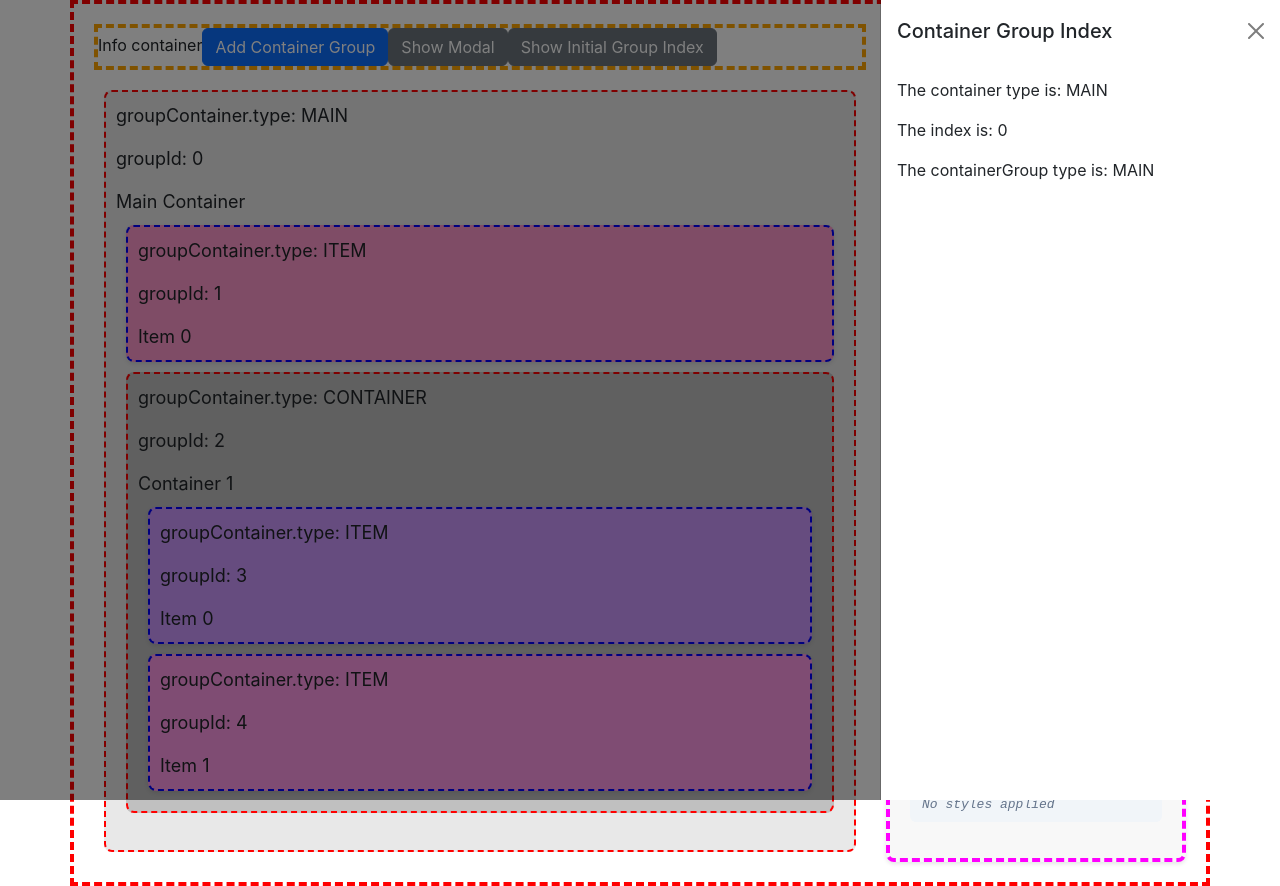
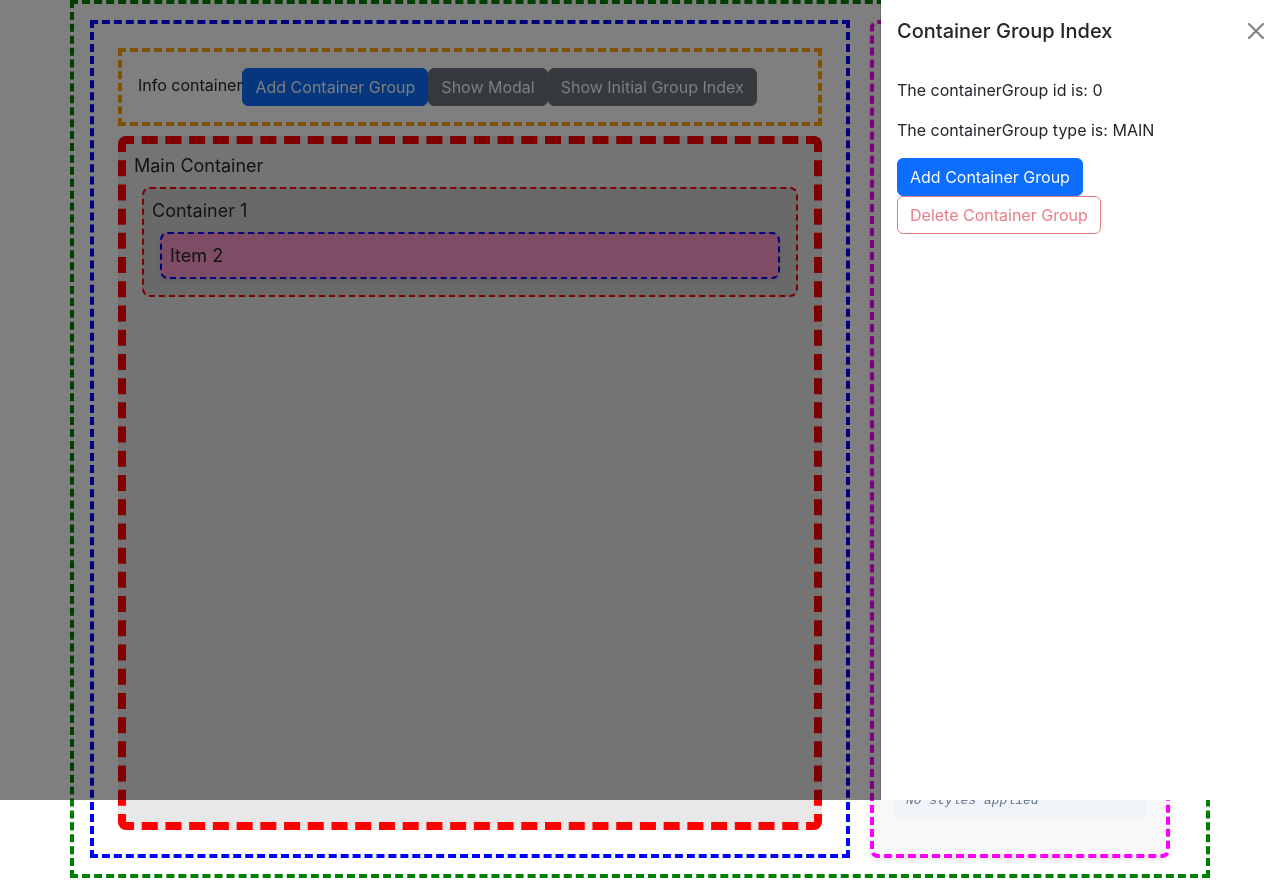
Before and after one commit to C295643/flexbox-playground, a Next.js app: page / in a window 1280 px wide. Both pictures are taken after a click on the button "Show Initial Group Index". Built offline with nearby package versions, Linux system fonts and the light colour scheme.

Commit message:
Create and delete containers dinamically

```diff
--- a/src/app/globals.css
+++ b/src/app/globals.css
@@ -5,8 +5,12 @@
 }
 
 body {
-  font-family: -apple-system, BlinkMacSystemFont, 'Segoe UI', Roboto, Oxygen,
-    Ubuntu, Cantarell, 'Open Sans', 'Helvetica Neue', sans-serif;
+  font-family: -apple-system, BlinkMacSystemFont, "Segoe UI", Roboto, Oxygen,
+    Ubuntu, Cantarell, "Open Sans", "Helvetica Neue", sans-serif;
   min-height: 100vh;
   margin: 0;
 }
+
+.global-container p {
+  margin: 0;
+}
--- a/src/app/page.module.css
+++ b/src/app/page.module.css
@@ -1,10 +1,9 @@
 .mainContainer {
   display: flex;
   min-height: 100vh;
-  padding: 20px;
   gap: 20px;
 
-  border: dashed 8px green;
+  border: dashed 4px green;
 }
 
 .wrapperContainer {
@@ -12,6 +11,11 @@
   display: flex;
   flex-direction: column;
   gap: 10px;
+
+  border: dashed 4px blue;
+}
+.infoContainer {
+  border: dashed 4px orange;
 }
 
 .controls {
--- a/src/app/page.tsx
+++ b/src/app/page.tsx
@@ -1,13 +1,19 @@
 "use client";
 
 import { useEffect, useState } from "react";
-import { StyleDisplay } from "@/components/StyleDisplay";
 import Container from "@/components/Container";
-import { ContainerType } from "@/types/Container";
-import styles from "./page.module.css";
-import { usePrevious } from "@/hooks/usePrevious";
 import CustomModal from "@/components/Modal";
 import CustomOffcanvas from "@/components/Offcanvas";
+import { StyleDisplay } from "@/components/StyleDisplay";
+import { ContainerType } from "@/types/Container";
+import { useNextId } from "@/hooks/useNextId";
+import { usePrevious } from "@/hooks/usePrevious";
+import {
+  findContainerGroupById,
+  addContainerGroupById,
+  deleteContainerGroupById,
+} from "@/utils/containerUtils";
+import styles from "./page.module.css";
 
 export type ContainerDefinition = {
   type: ContainerType;
@@ -26,35 +32,27 @@ export type ContainerGroup = {
 };
 
 export default function Home() {
+  const INITIAL_VALUE = 3;
+  // Custom hook to get the getNextId function
+  const getNextId = useNextId(INITIAL_VALUE);
+
   const [containerStyle, setContainerStyle] = useState("");
   const [item1Style, setItem1Style] = useState("");
   const [item2Style, setItem2Style] = useState("");
   const [item3Style, setItem3Style] = useState("");
 
-  const initialContainerGroup: ContainerGroup = {
+  const [containerGroup, setContainerGroup] = useState<ContainerGroup[]>([{
       id: 0,
       container: { type: ContainerType.MAIN, customStyles: "" },
       control: { type: "control" },
       containers: [
         {
           id: 1,
-        container: { type: ContainerType.ITEM, customStyles: "" },
-        control: { type: "control" },
-        containers: [],
-      },
-      {
-        id: 2,
           container: { type: ContainerType.CONTAINER, customStyles: "" },
           control: { type: "control" },
           containers: [
             {
-            id: 3,
-            container: { type: ContainerType.ITEM, customStyles: "" },
-            control: { type: "control" },
-            containers: [],
-          },
-          {
-            id: 4,
+              id: 2,
               container: { type: ContainerType.ITEM, customStyles: "" },
               control: { type: "control" },
               containers: [],
@@ -62,45 +60,24 @@ export default function Home() {
           ],
         },
       ],
-  };
-
-  const newContainerGroup: ContainerGroup = {
-    id: 5,
-    container: { type: ContainerType.ITEM, customStyles: "" },
-    control: { type: "new control" },
-    containers: [],
-  };
-
-  const [containerGroup, setContainerGroup] = useState([initialContainerGroup]);
-
+    }]);
   const prevContainerGroup = usePrevious(containerGroup);
 
-  const creatComponent = (group: ContainerGroup, index: number) => {
-    console.log("--------------- group: ", group);
-
-    const isContainer = group.container.type === ContainerType.CONTAINER;
-    const isItem = group.container.type === ContainerType.ITEM;
+  const creatContainer = (group: ContainerGroup) => {
     return (
       <Container
-        key={index}
+        key={group.id}
         customStyles={group.container.customStyles}
         groupId={group.id}
         groupContainer={group.container}
+        handleShowOffcanvas={handleShowOffcanvas}
       >
-        {isContainer && `Container ${index}`}
-        {isItem && `Item ${index}`}
-        {group.containers.map((containerGroup, index) =>
-          creatComponent(containerGroup, index)
+        {group.containers.map((containerGroup) =>
+          creatContainer(containerGroup)
         )}
       </Container>
     );
   };
-
-  useEffect(() => {
-    if (containerGroup.length === 1) {
-      console.log("--------------- INITIAL containerGroup: ", containerGroup);
-    }
-  }, []);
 
   useEffect(() => {
     if (prevContainerGroup) {
@@ -116,8 +93,41 @@ export default function Home() {
     }
   }, [containerGroup, prevContainerGroup]);
 
-  const handleAddContainerGroup = () => {
-    setContainerGroup((prev) => [...prev, newContainerGroup]);
+  const handleAddContainerGroup = (groupId: number) => {
+    const newContainerGroup: ContainerGroup = {
+      id: getNextId(),
+      container: { type: ContainerType.ITEM, customStyles: "" },
+      control: { type: "new control" },
+      containers: [],
+    };
+
+    const updatedContainerGroup = addContainerGroupById(
+      containerGroup,
+      groupId,
+      newContainerGroup
+    );
+
+    if (updatedContainerGroup) {
+      setContainerGroup(updatedContainerGroup);
+    } else {
+      console.warn("⚠️ Container group not added");
+      return;
+    }
+  };
+
+  const handleDeleteContainerGroup = (groupId: number) => {
+    const updatedContainerGroup = deleteContainerGroupById(
+      containerGroup,
+      groupId
+    );
+
+    if (updatedContainerGroup) {
+      setContainerGroup(updatedContainerGroup);
+    } else {
+      console.warn("⚠️ Container group not deleted");
+    }
+
+    handleCloseOffcanvas();
   };
 
   const [showModal, setShowModal] = useState(false);
@@ -126,47 +136,37 @@ export default function Home() {
   const handleCloseModal = () => setShowModal(false);
 
   const [showOffcanvas, setShowOffcanvas] = useState(false);
+  const [offcanvasContainerGroup, setOffcanvasContainerGroup] = useState<
+    ContainerGroup | undefined
+  >(undefined);
 
-  const [offcanvasIndex, setOffcanvasIndex] = useState<number | null>(null);
-  const [containerType, setContainerType] = useState<ContainerType | null>(
-    null
-  );
-  const [activeContainerGroup, setActiveContainerGroup] =
-    useState<ContainerGroup | null>(null);
-
-  const handleShowOffcanvas = (
-    index: number,
-    containerType: ContainerType,
-    activeContainerGroup: ContainerGroup
-  ) => {
-    setOffcanvasIndex(index);
-    setContainerType(containerType);
-    setActiveContainerGroup(activeContainerGroup);
+  const handleShowOffcanvas = (index: number) => {
+    const containerGroupFound = findContainerGroupById(containerGroup, index);
+    if (containerGroupFound) {
+      setOffcanvasContainerGroup(containerGroupFound);
       setShowOffcanvas(true);
+    } else {
+      console.warn("⚠️ Container group not found");
+    }
   };
   const handleCloseOffcanvas = () => setShowOffcanvas(false);
 
   return (
-    <main
-      className={`${styles.mainContainer} container`}
-      style={{ border: "dashed 4px red" }}
+    <main className={`${styles.mainContainer} p-3 container`}>
+      <div className={`${styles.wrapperContainer} p-4`}>
+        <div className={`${styles.infoContainer} col-12 p-3`}>
+          Info container
+          <button
+            onClick={() => handleAddContainerGroup(0)}
+            className="btn btn-primary"
           >
-      <div className={`${styles.wrapperContainer}`}>
-        <div
-          className="info-container col-12"
-          style={{ border: "dashed 4px orange" }}
-        >
-          Info container
-          <button onClick={handleAddContainerGroup} className="btn btn-primary">
             Add Container Group
           </button>
           <button onClick={handleShowModal} className="btn btn-secondary">
             Show Modal
           </button>
           <button
-            onClick={() =>
-              handleShowOffcanvas(0, ContainerType.MAIN, initialContainerGroup)
-            }
+            onClick={() => handleShowOffcanvas(0)}
             className="btn btn-secondary"
           >
             Show Initial Group Index
@@ -178,10 +178,11 @@ export default function Home() {
             customStyles={group.container.customStyles}
             groupId={group.id}
             groupContainer={group.container}
+            handleShowOffcanvas={handleShowOffcanvas}
           >
-            Main Container
-            {group.containers.map((group, index) =>
-              creatComponent(group, index)
+            <p>Main Container</p>
+            {group.containers.map((group) =>
+              creatContainer(group)
             )}
           </Container>
         ))}
@@ -243,9 +244,9 @@ export default function Home() {
       <CustomOffcanvas
         show={showOffcanvas}
         handleClose={handleCloseOffcanvas}
-        containerType={containerType} // Pass the index to the offcanvas
-        index={offcanvasIndex} // Pass the index to the offcanvas
-        containerGroup={activeContainerGroup} // Pass the active container group to the offcanvas
+        containerGroup={offcanvasContainerGroup}
+        handleAddContainerGroup={handleAddContainerGroup}
+        handleDeleteContainerGroup={handleDeleteContainerGroup}
       />
     </main>
   );
--- a/src/components/Container.module.css
+++ b/src/components/Container.module.css
@@ -3,22 +3,22 @@
   font-size: 18px;
   flex: 1;
   border-radius: 8px;
-  border: dashed 2px red;
+  background-color: #E8E8E8;
+  border: dashed 8px red;
 
-  padding: 10px;
-  margin: 10px;
+  padding: 8px;
 }
 
 .item {
   font-size: 18px;
   border-radius: 8px;
-  border: dashed 2px blue;
-
   box-shadow: 0 2px 4px rgba(0, 0, 0, 0.1);
   transition: all 0.3s ease;
 
-  padding: 10px;
-  margin: 10px;
+  padding: 8px;
+  margin: 8px;
+
+  border: dashed 2px blue;
 }
 .item:hover {
   transform: translateY(-2px);
@@ -28,10 +28,11 @@
 .container {
   font-size: 18px;
   border-radius: 8px;
+  background-color: lightgray;
   border: dashed 2px red;
 
-  padding: 10px;
-  margin: 10px;
+  padding: 8px;
+  margin: 8px;
 }
 .container:hover {
   transform: translateY(-2px);
--- a/src/components/Container.tsx
+++ b/src/components/Container.tsx
@@ -1,7 +1,7 @@
 import React, { useEffect, useState } from "react";
-import { ContainerResetClass } from "@/types/Container";
+import { ContainerResetClass, ContainerType } from "@/types/Container";
 import styles from "./Container.module.css";
-import { backgroundColors, generateRandomColor } from "@/utils/helpers";
+import { generateRandomColor } from "@/utils/helpers";
 import { ContainerDefinition } from "@/app/page";
 
 type ContainerProps = {
@@ -9,6 +9,7 @@ type ContainerProps = {
   children: React.ReactNode;
   groupId: number;
   groupContainer: ContainerDefinition;
+  handleShowOffcanvas: (index: number) => void;
 };
 
 const applyCustomStyles = (styleString: string): Record<string, string> => {
@@ -39,7 +40,10 @@ const Container: React.FC<ContainerProps> = ({
   children,
   groupId,
   groupContainer,
+  handleShowOffcanvas,
 }) => {
+  const isContainer = groupContainer.type === ContainerType.CONTAINER;
+  const isItem = groupContainer.type === ContainerType.ITEM;
   const containerResetClass = ContainerResetClass[groupContainer.type];
   const [baseStyles, setBaseStyles] = useState<React.CSSProperties>({});
 
@@ -48,22 +52,23 @@ const Container: React.FC<ContainerProps> = ({
 
   // Initial styles
   useEffect(() => {
-    const bgColor = backgroundColors[groupContainer.type] || {
-      backgroundColor: generateRandomColor(),
-    };
+    const bgColor = isItem ? generateRandomColor() : {};
     setBaseStyles((prev) => ({ ...prev, ...bgColor }));
-  }, []);
+  }, [isItem]);
 
-  const handleDoubleClick = () => {
+  const handleDoubleClick = (e: React.MouseEvent, groupId: number) => {
+    e.stopPropagation();
+    console.log("--------------- doubleClicked, groupId: ", groupId);
     setDoubleClicked(!doubleClicked);
-    console.log("--------------- !doubleClicked");
   };
 
-  const handleContextMenu = (event: React.MouseEvent) => {
-    event.preventDefault();
+  // Handle right-click (contextual menu) event
+  const handleContextMenu = (e: React.MouseEvent, groupId: number) => {
+    e.preventDefault();
+    e.stopPropagation();
+    console.log("--------------- Right-click detected, groupId: ", groupId);
     setRightClicked(!rightClicked);
-    console.log("--------------- Right-click detected");
-    // Handle right-click event here
+    handleShowOffcanvas(groupId);
   };
 
   const combinedStyles = {
@@ -73,13 +78,13 @@ const Container: React.FC<ContainerProps> = ({
 
   return (
     <div
-      className={`${styles[containerResetClass]}`}
+      className={`${styles[containerResetClass]} global-container`}
       style={combinedStyles}
-      onDoubleClick={handleDoubleClick}
-      onContextMenu={handleContextMenu}
+      onDoubleClick={(e) => handleDoubleClick(e, groupId)}
+      onContextMenu={(e) => handleContextMenu(e, groupId)}
     >
-      <p>groupContainer.type: {groupContainer.type}</p>
-      <p>groupId: {groupId}</p>
+      <p>{isContainer && `Container ${groupId}`}</p>
+      <p>{isItem && `Item ${groupId}`}</p>
       {children}
     </div>
   );
--- a/src/components/Offcanvas.tsx
+++ b/src/components/Offcanvas.tsx
@@ -1,40 +1,55 @@
 import { ContainerGroup } from "@/app/page";
-import { ContainerType } from "@/types/Container";
 import React from "react";
 import { Offcanvas } from "react-bootstrap";
 
 interface CustomOffcanvasProps {
   show: boolean;
+  containerGroup: ContainerGroup | undefined;
   handleClose: () => void;
-  index: number | null;
-  containerType: ContainerType | null;
-  containerGroup: ContainerGroup | null;
+  handleAddContainerGroup: (groupId: number) => void;
+  handleDeleteContainerGroup: (groupId: number) => void;
 }
 
 const CustomOffcanvas: React.FC<CustomOffcanvasProps> = ({
   show,
+  containerGroup,
   handleClose,
-  index,
-  containerType,
-  containerGroup,
+  handleAddContainerGroup,
+  handleDeleteContainerGroup
 }) => {
+  if (containerGroup === undefined) {
+    return null;
+  }
   return (
+    <div
+      onContextMenu={(e) => {
+        e.preventDefault(); // Prevent the default context menu
+        e.stopPropagation(); // Prevent the event from bubbling up the DOM tree
+      }}
+    >
       <Offcanvas show={show} onHide={handleClose} placement="end">
         <Offcanvas.Header closeButton>
           <Offcanvas.Title>Container Group Index</Offcanvas.Title>
         </Offcanvas.Header>
         <Offcanvas.Body>
-        {containerType !== null
-          ? <p>The container type is: {containerType}</p>
-          : <p>No container type available</p>}
-        {index !== null
-          ? <p>The index is: {index}</p>
-          : <p>No index available</p>}
-        {containerGroup !== null
-          ? <p>The containerGroup type is: {containerGroup.container.type}</p>
-          : <p>No containerGroup available</p>}
+          <p>The containerGroup id is: {containerGroup.id}</p>
+          <p>The containerGroup type is: {containerGroup.container.type}</p>
+          <button
+            onClick={() => handleAddContainerGroup(containerGroup.id)}
+            className="btn btn-primary"
+          >
+            Add Container Group
+          </button>
+          <button
+            onClick={() => handleDeleteContainerGroup(containerGroup.id)}
+            className={`btn ${containerGroup.id === 0 ? 'btn-outline-danger' : 'btn-danger'}`}
+            disabled={containerGroup.id === 0}
+          >
+            Delete Container Group
+          </button>
         </Offcanvas.Body>
       </Offcanvas>
+    </div>
   );
 };
 
--- /dev/null
+++ b/src/hooks/useNextId.ts
@@ -0,0 +1,13 @@
+import { useRef } from "react";
+
+export function useNextId(init: number) {
+  const nextIdRef = useRef(init);
+
+  function getNextId() {
+    const id = nextIdRef.current;
+    nextIdRef.current += 1;
+    return id;
+  }
+
+  return getNextId;
+}
--- /dev/null
+++ b/src/utils/containerUtils.ts
@@ -0,0 +1,85 @@
+import { ContainerGroup } from "@/app/page";
+
+// find the container group with the given id
+export const findContainerGroupById = (
+  groups: ContainerGroup[],
+  id: number
+): ContainerGroup | undefined => {
+  const groupsClone = [...groups];
+  for (const group of groupsClone) {
+    if (group.id === id) {
+      return group;
+    }
+    const found = findContainerGroupById(group.containers, id);
+    if (found) {
+      return found;
+    }
+  }
+  return undefined;
+};
+
+// Find the parent container group of the container with the given id
+export const findParentContainerGroupById = (
+  groups: ContainerGroup[],
+  id: number
+): ContainerGroup | undefined => {
+  const groupsClone = [...groups];
+  for (const group of groupsClone) {
+    for (const container of group.containers) {
+      if (container.id === id) {
+        return group;
+      }
+      const found = findParentContainerGroupById(container.containers, id);
+      if (found) {
+        return found;
+      }
+    }
+  }
+  return undefined;
+};
+
+// Add a new container group to the container group with the given id
+export const addContainerGroupById = (
+  groups: ContainerGroup[],
+  id: number,
+  newContainerGroup: ContainerGroup
+): ContainerGroup[] | null => {
+  const groupsClone = [...groups];
+  for (const group of groupsClone) {
+    if (group.id === id) {
+      group.containers.push(newContainerGroup);
+      return groupsClone;
+    }
+    const added = addContainerGroupById(
+      group.containers,
+      id,
+      newContainerGroup
+    );
+    if (added) {
+      return groupsClone;
+    }
+  }
+  return null;
+};
+
+// Delete a container group with the given id from its parent's containers field
+export const deleteContainerGroupById = (
+  groups: ContainerGroup[],
+  id: number
+): ContainerGroup[] | null => {
+  const groupsClone = [...groups];
+  for (const group of groupsClone) {
+    const index = group.containers.findIndex(
+      (container) => container.id === id
+    );
+    if (index !== -1) {
+      group.containers.splice(index, 1);
+      return groupsClone;
+    }
+    const deleted = deleteContainerGroupById(group.containers, id);
+    if (deleted) {
+      return groupsClone;
+    }
+  }
+  return null;
+};
--- a/src/utils/helpers.ts
+++ b/src/utils/helpers.ts
@@ -1,5 +1,3 @@
-import { ContainerType } from "@/types/Container";
-
 export function generateRandomSize() {
   return {
     width: Math.floor(Math.random() * 100) + 200,
@@ -7,7 +5,7 @@ export function generateRandomSize() {
   };
 }
 
-export const generateRandomColor = () => {
+export const generateRandomColor = (): React.CSSProperties => {
   const lightColors = [
     "#ff9999",
     "#ffb399",
@@ -36,17 +34,5 @@ export const generateRandomColor = () => {
     "#ff9999",
   ];
   const randomIndex = Math.floor(Math.random() * lightColors.length);
-  return lightColors[randomIndex];
+  return { backgroundColor: lightColors[randomIndex] };
 };
-
-export const backgroundColors: Partial<
-  Record<ContainerType, React.CSSProperties>
-> = {
-  MAIN: { backgroundColor: "#E8E8E8" },
-  CONTAINER: { backgroundColor: "#C0C0C0" },
-};
-
-export const containerBorders: Partial<Record<ContainerType, string>> = {
-  MAIN: "#E8E8E8",
-  CONTAINER: "#C0C0C0",
-};
```
Lines whose indentation alone changed are shown as unchanged.
